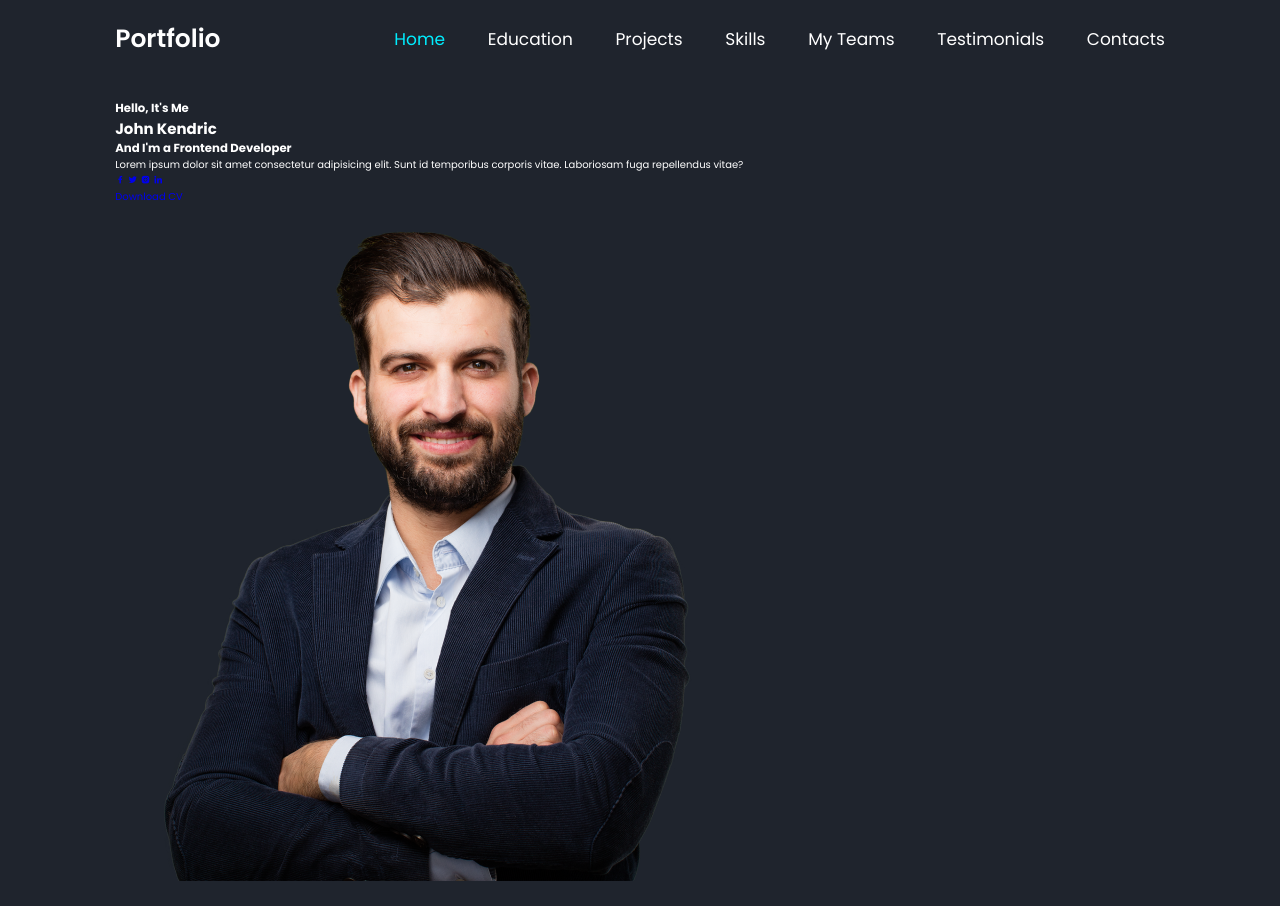
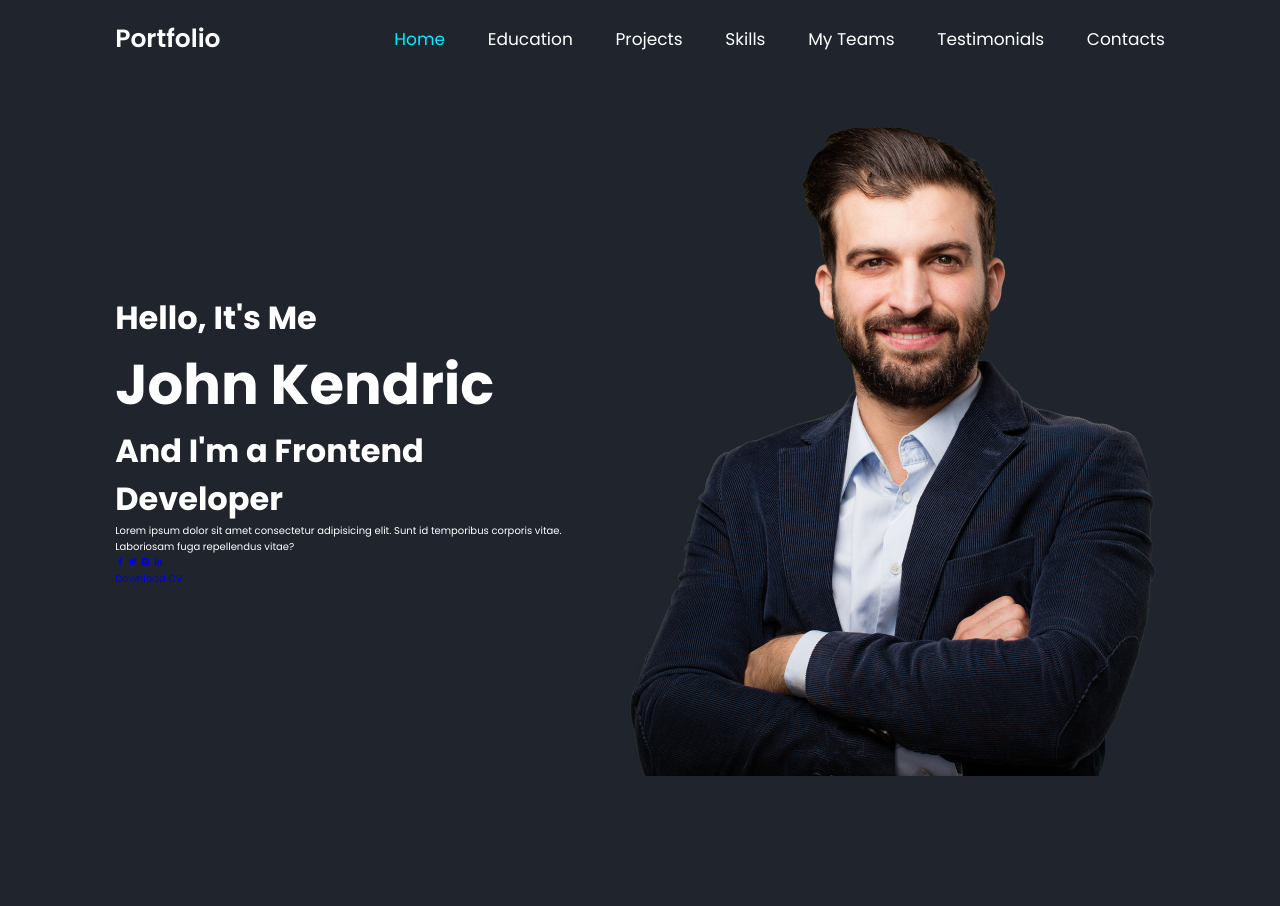
Before and after one commit to captainsifat/Portfolio-of-Sifat, a plain HTML site: page index.html in a window 1280 px wide. After the commit the page ends 801 px from the top, so only its background shows below. Drawn offline with nearby package versions, Linux system fonts and the light colour scheme.

Commit message:
home-content add

```diff
--- a/style.css
+++ b/style.css
@@ -56,10 +56,7 @@ section{
     transition: .3s;
 
 }
-.navbar a:hover {
-    color: var(--main-color);
-}
-
+.navbar a:hover,
 .navbar a.active {
     color: var(--main-color);
 }
@@ -69,3 +66,18 @@ section{
     color: var(--text-color);
     display:none;
 }
+
+.home{
+    display: flex;
+    justify-content: center;
+    align-items: center;
+}
+
+.home-content h3 {
+    font-size: 3.2rem;
+    font-weight:700;
+}
+
+.home-content h1{
+    font-size: 5.6rem;
+}
```
